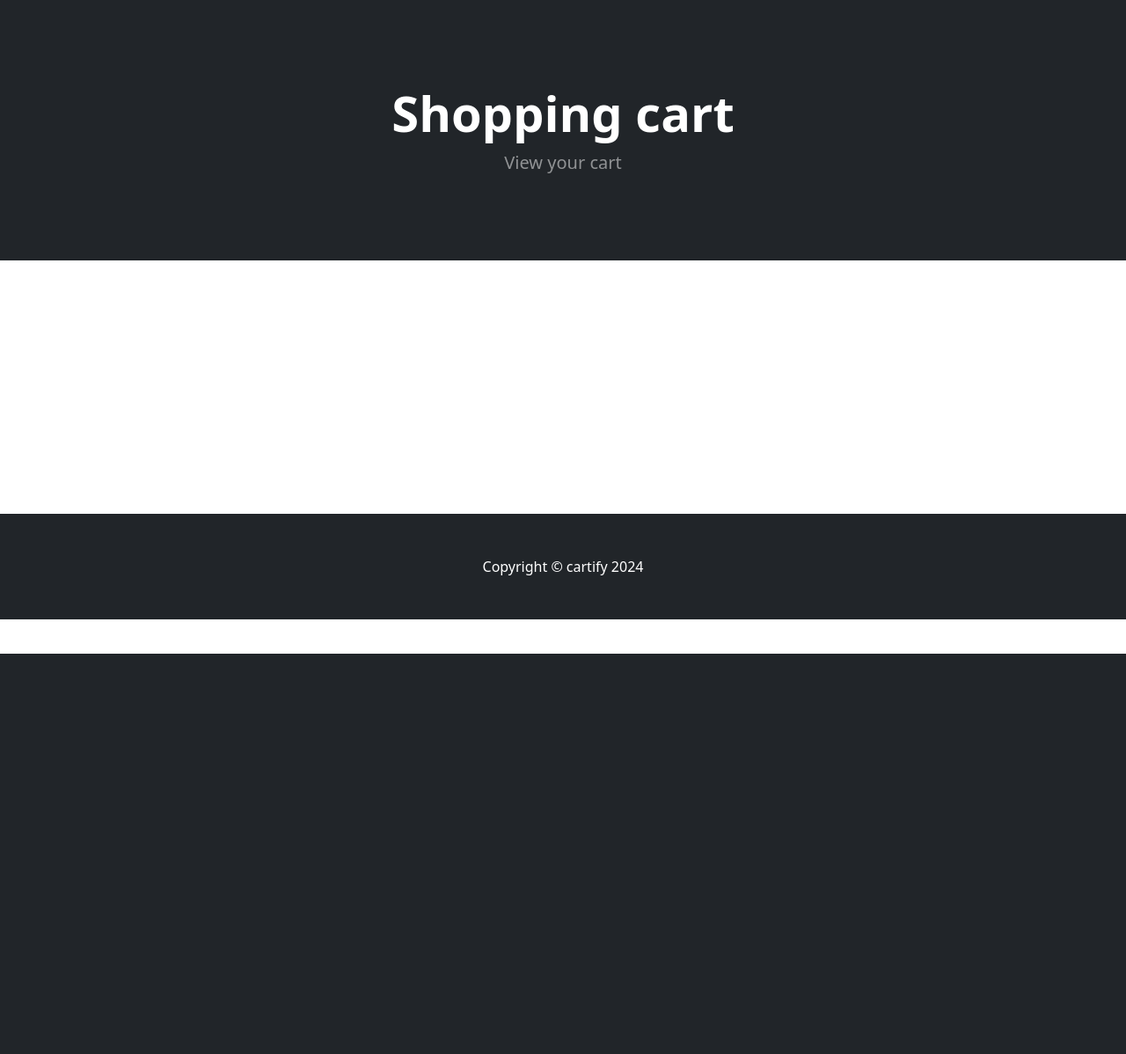
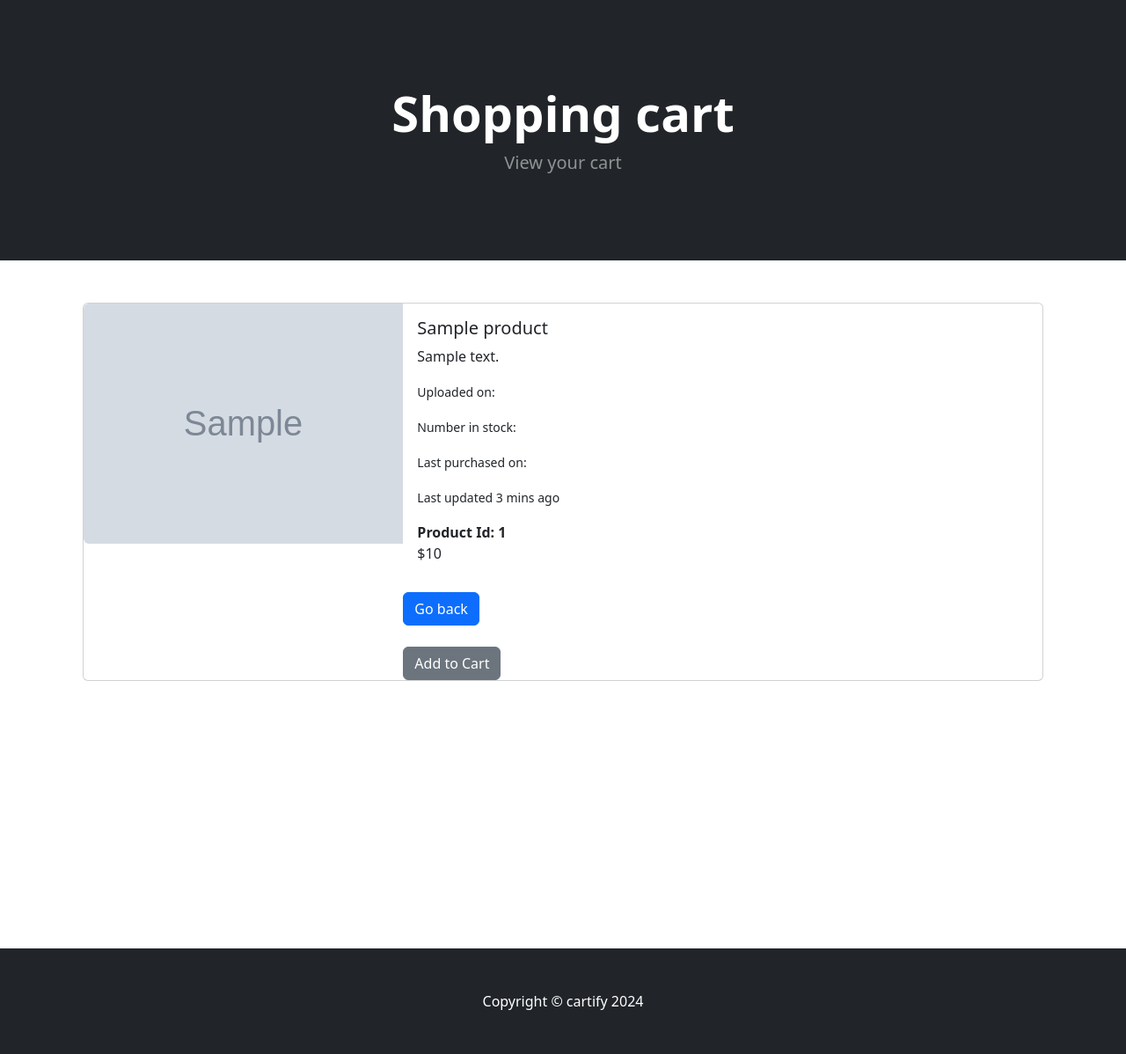
Before and after one commit to alexander-cho/cartify, a Django app: template cart/templates/cart/overview.html in a window 1280 px wide. Shown: the part 57-1255 px from the top of the page at 88% size. Before the commit the page ends 800 px from the top, so only its background shows below. Run offline with Django 5.2, Linux system fonts and the light colour scheme; the template is opened without the code that fills it: most values are stand-ins (such as "Sample title", 1, 10 or a date in 2020); grey boxes marked "Sample" are stand-in pictures; some libraries are stand-ins or nearby versions.

Commit message:
feat: display cart items in overview template page, exception for empty

```diff
--- a/cart/cart.py
+++ b/cart/cart.py
@@ -1,3 +1,5 @@
+from store.models import Product
+
 
 class Cart():
     def __init__(self, request) -> None:
@@ -15,6 +17,14 @@
         self.cart = cart
 
 
+    def get_cart(self):
+        # get ids from cart
+        product_ids = self.cart.keys() # set up as dictionary as defined in product template jquery and add view {product_id: price}
+        # use ids to look up products in DB model
+        products = Product.objects.filter(id__in=product_ids)
+        return products
+
+
     def add(self, product):
         product_id = str(product.id)
         if product_id in self.cart:
@@ -24,6 +34,8 @@
 
         self.session.modified = True
 
+
+
     '''
     return the length of the cart
     '''
--- a/cart/templates/cart/overview.html
+++ b/cart/templates/cart/overview.html
@@ -14,6 +14,50 @@
         </div>
     </div>
 </header>
+<br>
+<div class="container">
+    {% if cart_contents %}
+    {% for product in cart_contents %}
+    <!-- from store/product.html - think of making a subtemplate in the future -->
+    <div class="container">
+        <br>
+        <div class="card mb-3">
+            <div class="row g-0">
+              <div class="col-md-4">
+                <img src="{{ product.image.url }}" class="img-fluid rounded-start" alt="...">
+              </div>
+              <div class="col-md-8">
+                <div class="card-body">
+                  <h5 class="card-title">{{ product.name }}</h5>
+                  <p class="card-text">{{ product.description }}</p>
+                  <p class="card-text"><small class="text-body-secondary">Uploaded on:</small></p>
+                  <p class="card-text"><small class="text-body-secondary">Number in stock:</small></p>
+                  <p class="card-text"><small class="text-body-secondary">Last purchased on:</small></p>
+                  <p class="card-text"><small class="text-body-secondary">Last updated 3 mins ago</small></p>
+                  <p>
+                  {% if product.is_on_sale %}
+                    <!-- Product price-->
+                    <strike>${{ product.price }}</strike>
+                    {{ product.sale_price }}
+                  {% else %}
+                    <strong>Product Id: {{ product.id }}</strong> <br>
+                    ${{ product.price }}
+                  {% endif %}
+                  </p>
+                </div>
+                <a href="{% url 'home' %}" class="btn btn-primary">Go back</a> <br> <br>
+                <button value="{{ product.id }}" id="cart-add" class="btn btn-secondary">Add to Cart</button>
+              </div>
+            </div>
+        </div>
+    </div>
+    {% endfor %}
+    {% else %}
+        <div class="container">
+            <h4>Your cart is empty.</h4>
+        </div>
+    {% endif %}
+</div>
 <br><br><br><br><br><br><br><br><br><br><br><br>
 {% endblock %}
 
--- a/cart/views.py
+++ b/cart/views.py
@@ -6,7 +6,9 @@
 # Create your views here.
 
 def cart_overview(request):
-    return render(request, 'cart/overview.html', {})
+    cart = Cart(request)
+    cart_contents = cart.get_cart()
+    return render(request, 'cart/overview.html', {'cart_contents': cart_contents})
 
 
 def add_to_cart(request):
```
Also changed, not shown: db.sqlite3.
